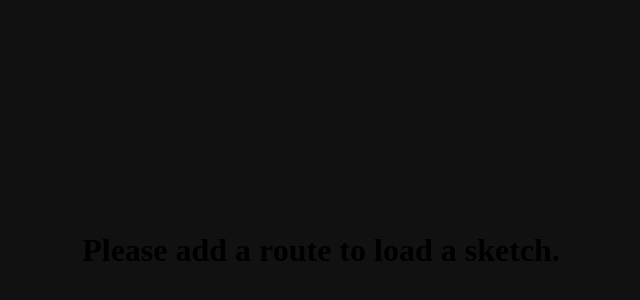
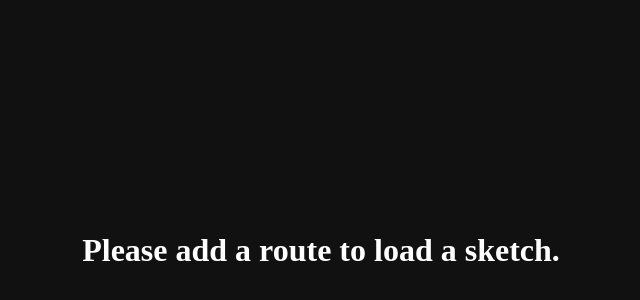
Before and after one commit to kaikzyx/studies, a website built with Vite: page index.html in a window 1280 px wide. Shown: the part 150-450 px from the top of the page, without its empty margins (319-959 px from the left). Built offline with nearby package versions, Linux system fonts and the light colour scheme.

Commit message:
feat(main): refactor main.ts, rename tag in HTML and adjust CSS styles

```diff
--- a/index.html
+++ b/index.html
@@ -6,7 +6,7 @@
         <title>Studies</title>
     </head>
     <body>
-        <main id="sketch"></main>
+        <main id="app"></main>
         <script type="module" src="/source/main.ts"></script>
     </body>
 </html>
--- a/source/main.ts
+++ b/source/main.ts
@@ -1,18 +1,33 @@
 import "./style.css";
 import p5 from "p5";
 
-// Get the sketch name from the URL path.
-const SKETCH = window.location.pathname.slice(1);
+const app = document.getElementById("app")!;
 
-if (SKETCH) {
-    import(`./sketches/${SKETCH}/index.ts`)
+function load(): void {
+    // Clear the app.
+    app.innerHTML = "";
+
+    // Get the sketch name from the hash (#).
+    const sketch = window.location.hash.slice(1);
+
+    if (!sketch) {
+        document.title = "sketch not selected.";
+        app.innerHTML = "<h1>Please add a route to load a sketch.</h1>";
+        return;
+    }
+
+    import(`./sketches/${sketch}/index.ts`)
         .then((module) => {
-            document.title = `sketch: ${SKETCH}`;
-            new p5(module.default, document.getElementById("sketch")!);
+            document.title = `sketch: ${sketch}`;
+            new p5(module.default, app);
         })
         .catch(() => {
-            document.body.innerHTML = `<h1>Sketch "${SKETCH}" not found.</h1>`;
+            document.title = "sketch not found.";
+            app.innerHTML = `<h1>Sketch "${sketch}" not found.</h1>`;
         });
-} else {
-    document.body.innerHTML = `<h1>Please add a route to load a sketch.</h1>`;
 }
+
+load();
+
+// Reload when hash changes.
+window.addEventListener("hashchange", load);
--- a/source/style.css
+++ b/source/style.css
@@ -10,8 +10,9 @@ body {
 
 canvas {
     display: block;
+    box-shadow: 0 0 48px black;
 }
 
-#sketch {
-    box-shadow: 0 0 48px black;
+#app {
+    color: white;
 }
```
